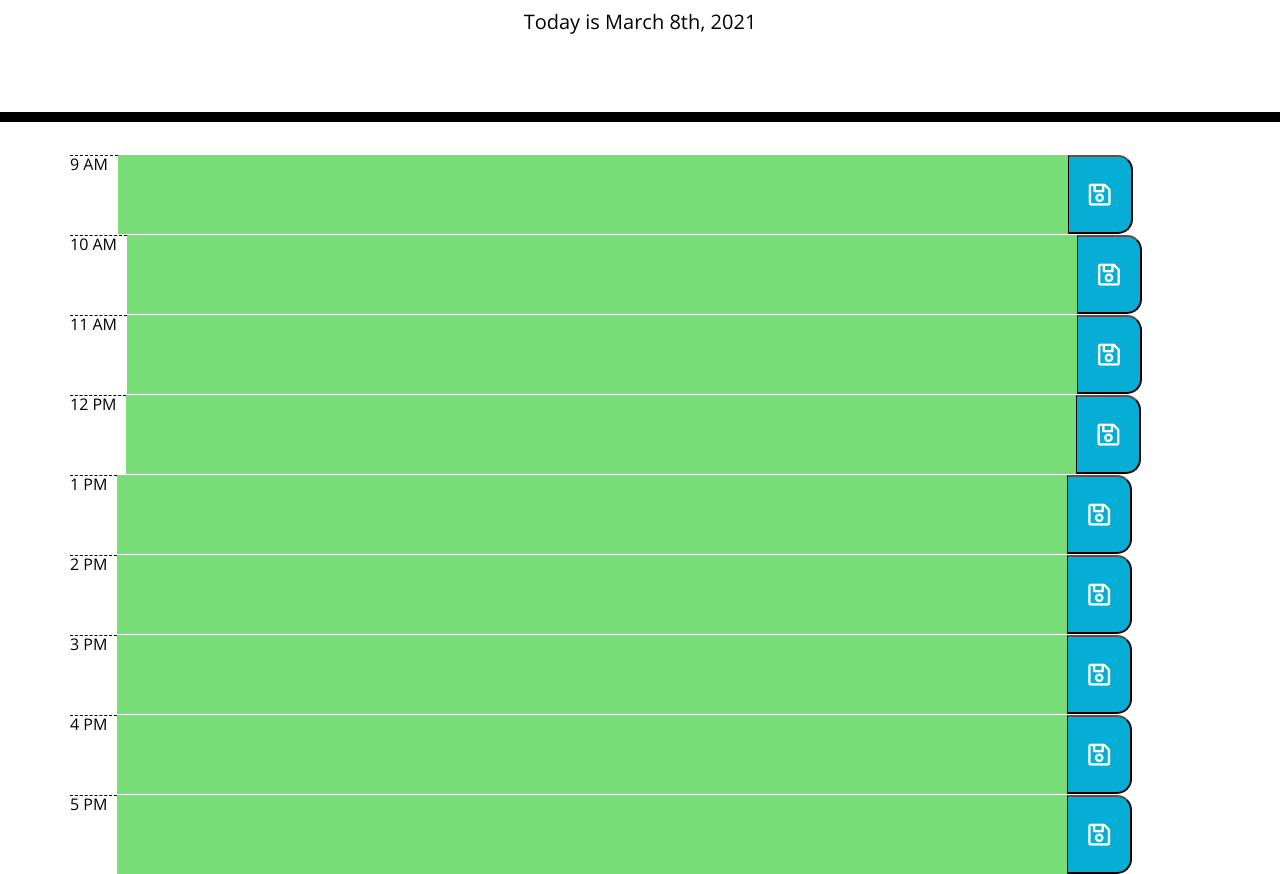
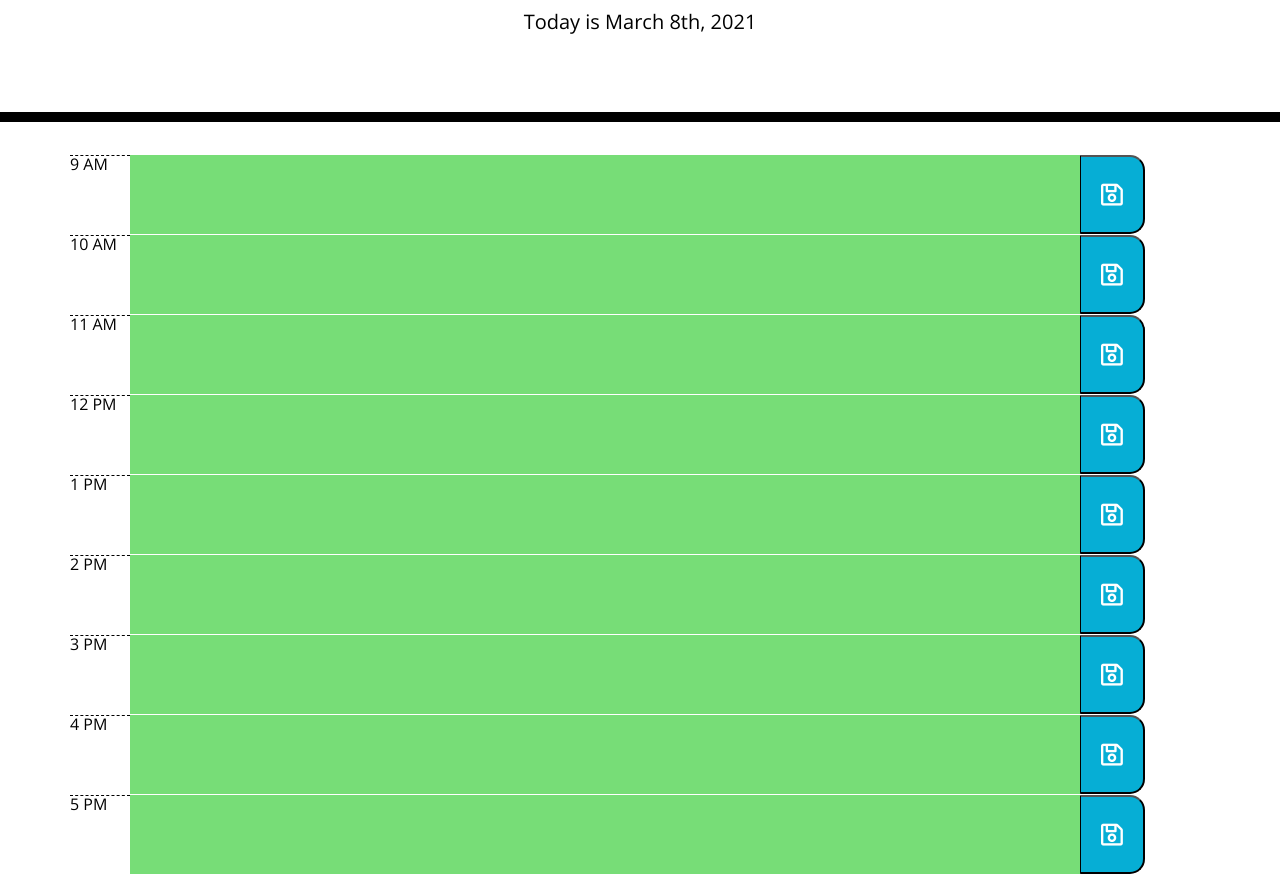
Before and after one commit to ThomasKubant/Schedule, a plain HTML site: page index.html in a window 1280 px wide. Shown: the part 182-1056 px from the top of the page. Drawn offline with nearby package versions, Linux system fonts and the light colour scheme.

Commit message:
last minute fix

```diff
--- a/index.html
+++ b/index.html
@@ -30,49 +30,49 @@
     </header>
     <div class="container">
       <div class="row">
-        <div class="col, hour">9 AM</div>
-        <div class="col-10" id="9"><p class="description"></p></div>
-        <div class="col p-0"><button class="saveBtn" id = "save9"><i class="far fa-save"></i></button></div>
+        <div class="col-md, hour"><span>9 AM</span></div>
+        <div class="col-md-10" id="9"><p class="description"></p></div>
+        <div class="col-md p-0"><button class="saveBtn" id = "save9"><i class="far fa-save"></i></button></div>
       </div>
       <div class="row">
-        <div class="col, hour">10 AM</div>
-        <div class="col-10" id="10"><p class="description"></p></div>
-        <div class="col p-0"><button class="saveBtn" id = "save10"><i class="far fa-save"></i></button></div>
+        <div class="col-md, hour"><span>10 AM</span></div>
+        <div class="col-md-10" id="10"><p class="description"></p></div>
+        <div class="col-md p-0"><button class="saveBtn" id = "save10"><i class="far fa-save"></i></button></div>
       </div>
       <div class="row">
-        <div class="col, hour">11 AM</div>
-        <div class="col-10" id="11"><p class="description"></p></div>
-        <div class="col p-0"><button class="saveBtn" id = "save11"><i class="far fa-save"></i></button></div>
+        <div class="col-md, hour">11 AM</div>
+        <div class="col-md-10" id="11"><p class="description"></p></div>
+        <div class="col-md p-0"><button class="saveBtn" id = "save11"><i class="far fa-save"></i></button></div>
       </div>
       <div class="row">
-        <div class="col, hour">12 PM</div>
-        <div class="col-10" id="12"><p class="description"></p></div>
-        <div class="col p-0"><button class="saveBtn" id = "save12"><i class="far fa-save"></i></button></div>
+        <div class="col-md, hour">12 PM</div>
+        <div class="col-md-10" id="12"><p class="description"></p></div>
+        <div class="col-md p-0"><button class="saveBtn" id = "save12"><i class="far fa-save"></i></button></div>
       </div>
       <div class="row">
-        <div class="col, hour">1 PM</div>
-        <div class="col-10" id="1"><p class="description"></p></div>
-        <div class="col p-0"><button class="saveBtn" id = "save1"><i class="far fa-save"></i></button></div>
+        <div class="col-md, hour">1 PM</div>
+        <div class="col-md-10" id="1"><p class="description"></p></div>
+        <div class="col-md p-0"><button class="saveBtn" id = "save1"><i class="far fa-save"></i></button></div>
       </div>
       <div class="row">
-        <div class="col, hour">2 PM</div>
-        <div class="col-10" id="2"><p class="description"></p></div>
-        <div class="col p-0"><button class="saveBtn" id = "save2"><i class="far fa-save"></i></button></div>
+        <div class="col-md, hour">2 PM</div>
+        <div class="col-md-10" id="2"><p class="description"></p></div>
+        <div class="col-md p-0"><button class="saveBtn" id = "save2"><i class="far fa-save"></i></button></div>
       </div>
       <div class="row">
-        <div class="col, hour">3 PM</div>
-        <div class="col-10" id="3"><p class="description"></p></div>
-        <div class="col p-0"><button class="saveBtn" id = "save3"><i class="far fa-save"></i></button></div>
+        <div class="col-md, hour">3 PM</div>
+        <div class="col-md-10" id="3"><p class="description"></p></div>
+        <div class="col-md p-0"><button class="saveBtn" id = "save3"><i class="far fa-save"></i></button></div>
       </div>
       <div class="row">
-        <div class="col, hour">4 PM</div>
-        <div class="col-10" id="4"><p class="description"></p></div>
-        <div class="col p-0"><button class="saveBtn" id = "save4"><i class="far fa-save"></i></button></div>
+        <div class="col-md, hour">4 PM</div>
+        <div class="col-md-10" id="4"><p class="description"></p></div>
+        <div class="col-md p-0"><button class="saveBtn" id = "save4"><i class="far fa-save"></i></button></div>
       </div>
       <div class="row">
-        <div class="col, hour">5 PM</div>
-        <div class="col-10" id="5"><p class="description"></p></div>
-        <div class="col p-0"><button class="saveBtn" id = "save5"><i class="far fa-save"></i></button></div>
+        <div class="col-md, hour">5 PM</div>
+        <div class="col-md-10" id="5"><p class="description"></p></div>
+        <div class="col-md p-0"><button class="saveBtn" id = "save5"><i class="far fa-save"></i></button></div>
       </div>
 
       <!-- Timeblocks go here -->
--- a/style.css
+++ b/style.css
@@ -40,6 +40,7 @@ textarea {
   color: #000000;
   border-top: 1px dashed #000000;
   padding-right: 10px;
+  width: 60px;
 }
 
 .past {
```
